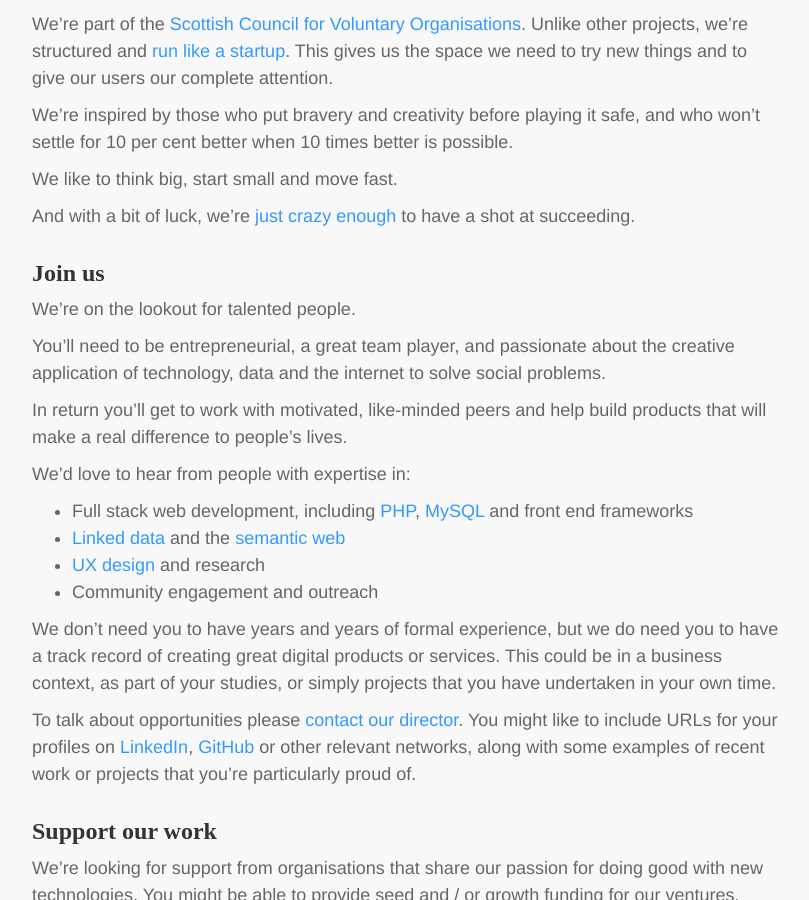
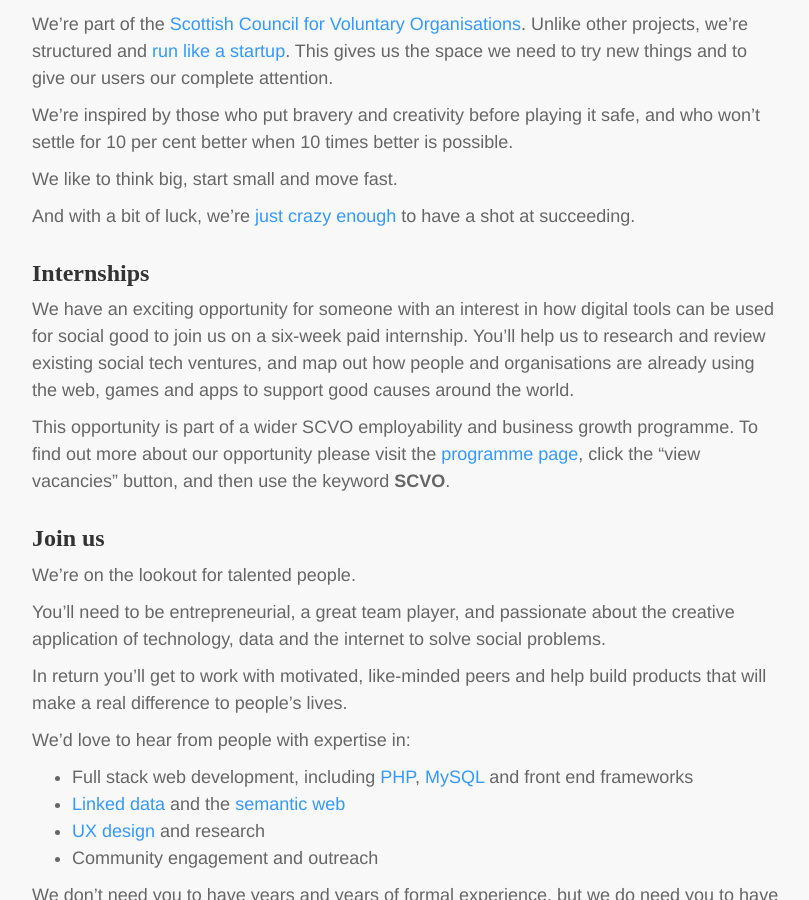
Before and after one commit to scvolabs/scvolabs-website, a Jekyll site: the page built from index.md, in a window 1280 px wide and 900 px high, scrolled down 716 px. Shown: the whole window, without its empty margins (38-847 px from the left). Built offline with Jekyll 4.4.1, drawn with Linux system fonts in a browser that asks for light colours; nearby versions of some CDN libraries; some web fonts are replaced.

Commit message:
internship

```diff
--- a/index.md
+++ b/index.md
@@ -21,6 +21,12 @@ We're inspired by those who put bravery and creativity before playing it safe, a
 We like to think big, start small and move fast.
 
 And with a bit of luck, we're [just crazy enough](http://www.wired.com/2013/02/moonshots-matter-heres-how-to-make-them-happen/) to have a shot at succeeding.
+
+### Internships
+
+We have an exciting opportunity for someone with an interest in how digital tools can be used for social good to join us on a six-week paid internship. You'll help us to research and review existing social tech ventures, and map out how people and organisations are already using the web, games and apps to support good causes around the world.
+
+This opportunity is part of a wider SCVO employability and business growth programme. To find out more about our opportunity please visit the [programme page](http://digital.scvo.org.uk/internships/), click the "view vacancies" button, and then use the keyword **SCVO**.
 
 ### Join us
 
```
